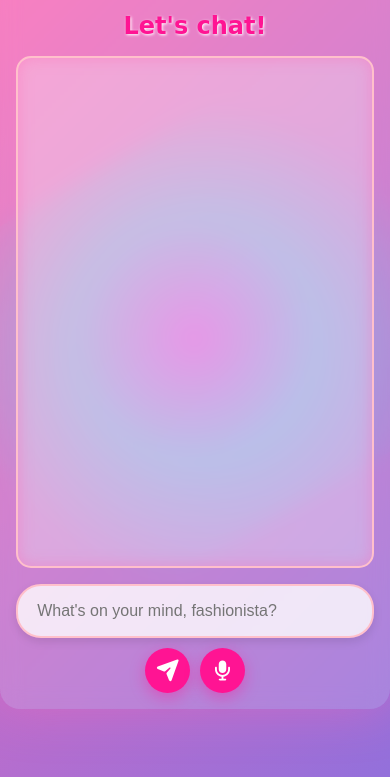
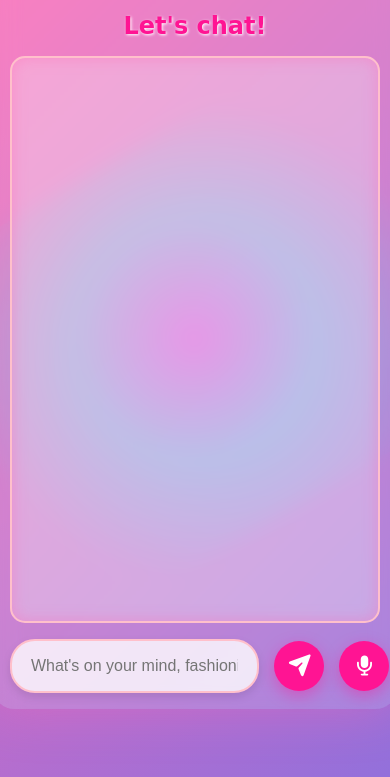
Before and after one commit to lisadascse72/Barbie-Murf-challenge, a plain HTML site: page static/index.html in a window 390 px wide. Shown: the part 99-876 px from the top of the page. Drawn offline with Linux system fonts and the light colour scheme.

Commit message:
css change 2 after deployment

```diff
--- a/static/index.html
+++ b/static/index.html
@@ -23,6 +23,7 @@
 
         <div class="chat-input-controls">
             <input type="text" id="chat-text-input" placeholder="What's on your mind, fashionista?" />
+            <div class="chat-btn-group">
                 <button class="chat-btn" id="sendTextBtn">
                     <img src="/assets/send.svg" alt="Send" class="chat-icon">
                 </button>
@@ -33,6 +34,7 @@
                     <img src="/assets/stop.svg" alt="Stop Recording" class="chat-icon">
                 </button>
             </div>
+        </div>
 
         <audio id="llmResponseAudioPlayer" controls style="width: 100%; display: none; margin-top: 1rem;"></audio>
     </div>
--- a/static/style.css
+++ b/static/style.css
@@ -128,6 +128,11 @@
     box-shadow: 0 0 0 3px #FF1493;
 }
 
+.chat-btn-group {
+    display: flex;
+    gap: 15px;
+}
+
 .chat-btn {
     background: #FF1493;
     border: none;
@@ -186,10 +191,9 @@
     50% { opacity: 1; }
 }
 
-/* Mobile Responsiveness */
+/* Mobile Responsiveness - Corrected */
 @media screen and (max-width: 768px) {
     body {
-        /* This prevents the background from being cut off on some mobile devices */
         height: auto;
         min-height: 100vh;
         align-items: flex-start;
@@ -197,17 +201,17 @@
     }
 
     .container {
-        width: 95%; /* Make it a little wider for mobile */
+        width: 95%;
         max-width: 100%;
-        height: auto; /* Allow height to adjust */
-        min-height: 90vh; /* Ensure it still looks like an app */
+        height: auto;
+        min-height: 90vh;
         padding: 1rem;
-        border-radius: 20px; /* Keep the rounded corners on mobile */
-        box-shadow: 0 0 50px rgba(255, 105, 180, 0.4); /* Keep the glow effect */
+        border-radius: 20px;
+        box-shadow: 0 0 50px rgba(255, 105, 180, 0.4);
     }
 
     h1 {
-        font-size: 1.5rem; /* Smaller font for title */
+        font-size: 1.5rem;
     }
 
     .barbie-icon {
@@ -219,24 +223,21 @@
     }
 
     .chatbox {
-        max-height: calc(100vh - 250px); /* Dynamic height for better fit */
+        max-height: calc(100vh - 250px);
         margin-bottom: 1rem;
     }
 
     .chat-input-controls {
-        gap: 10px;
-        flex-wrap: wrap; /* Allows buttons to wrap if needed */
-        justify-content: center;
+        flex-wrap: nowrap;
+        justify-content: flex-start;
     }
 
     #chat-text-input {
-        flex-basis: 100%; /* Make input take full width */
-        order: 1; /* Position input at the top of the controls row */
+        flex-grow: 1;
+        order: initial;
     }
 
-    .chat-btn {
-        width: 45px;
-        height: 45px;
-        order: 2; /* Position buttons below the input */
+    .chat-btn-group {
+        flex-shrink: 0;
     }
 }
```
Lines whose indentation alone changed are shown as unchanged.
